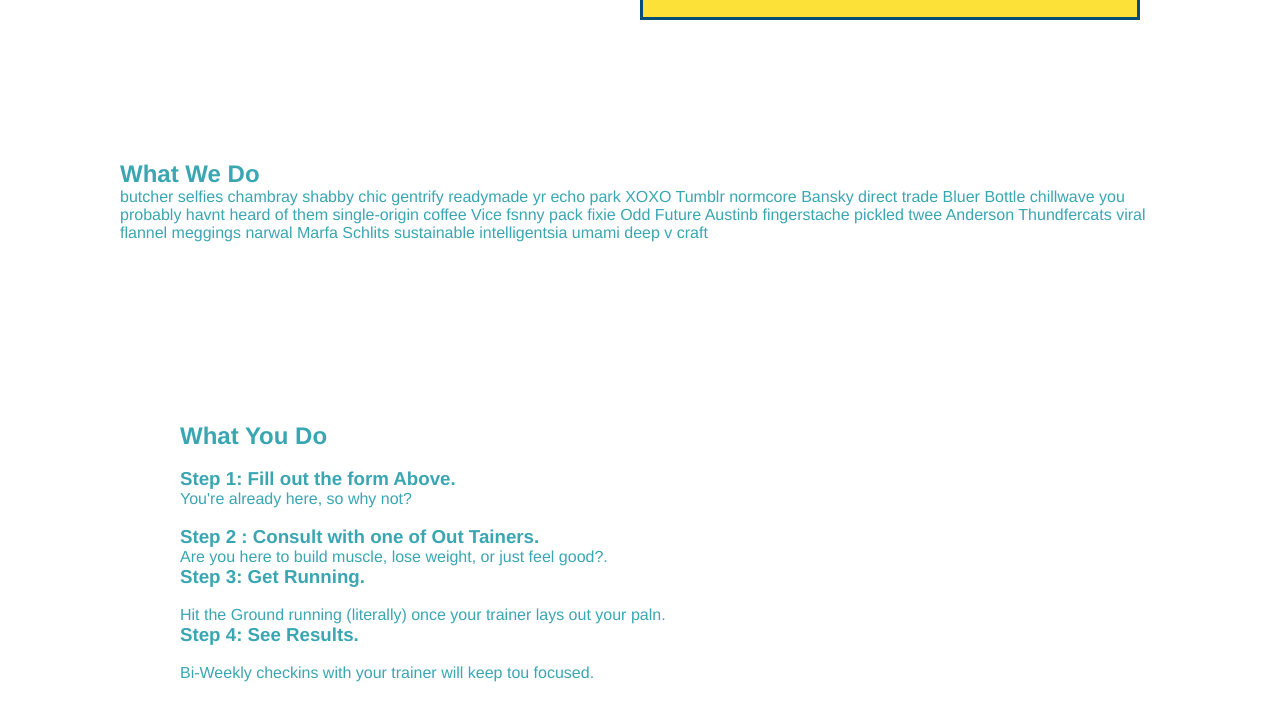
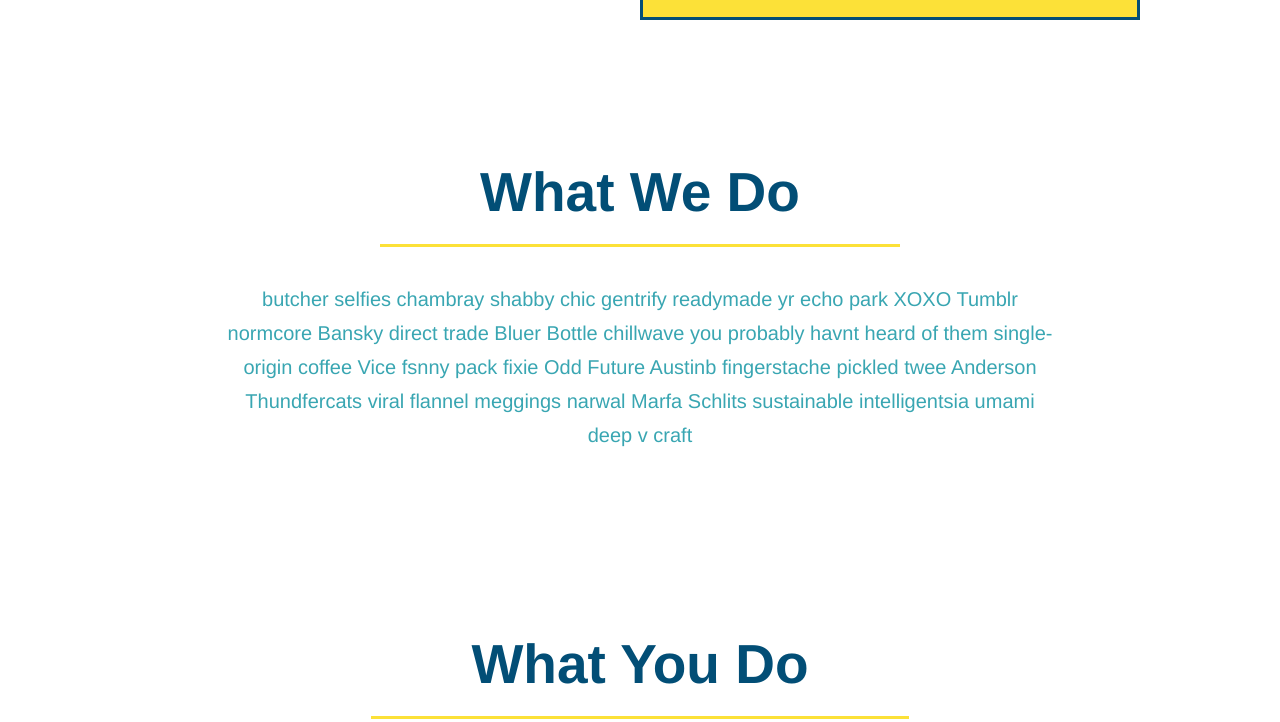
Before and after one commit to jstnprlta/run-buddy, a plain HTML site: page index.html in a window 1280 px wide. Shown: the part 660-1382 px from the top of the page. Drawn offline with Linux system fonts and the light colour scheme.

Commit message:
style what we do section

```diff
--- a/assets/css/style.css
+++ b/assets/css/style.css
@@ -115,3 +115,29 @@
     font-size: 16px;
 }
 /* HERO STYLES END */
+
+.intro {
+    text-align: center;
+}
+.intro h2 {
+    font-size: 55px;
+    color: #024e76;
+    margin-bottom: 35px;
+    padding: 0 100px 20px 100px;
+    border-bottom: 3px solid;
+    border-color: #fce138;
+}
+.intro h2 {
+    /* add this alongside your other declarations */
+    display: inline-block;
+}
+.intro p {
+    line-height: 1.7;
+    color: #39a6b2;
+    width: 80%;
+    font-size: 20px;
+}
+.intro p {
+    /* add this alongside your other declaration */
+    margin: 0 auto;
+}
--- a/index.html
+++ b/index.html
@@ -67,7 +67,7 @@
         <!-- end hero -->
 
         <!-- "what we do" section-->
-        <section id="what-we-do">
+        <section id="what-we-do" class="intro">
         <section>
             <h2>What We Do</h2>
             <p>
@@ -76,7 +76,7 @@
         </section>
 
         <!-- "What You Do section"-->
-        <section id="what-you-do">
+        <section id="What-You-do">
         <section>
             <h2>What You Do</h2>
 
```
